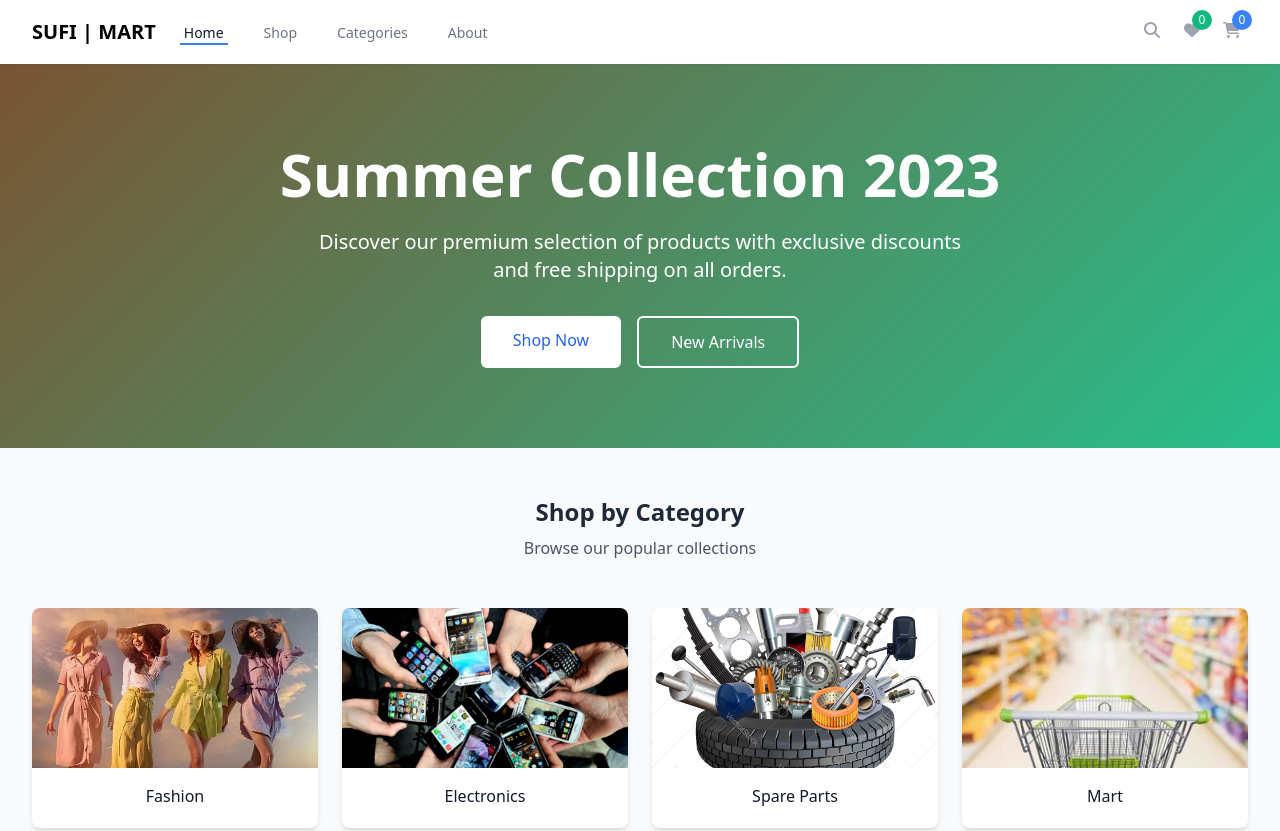
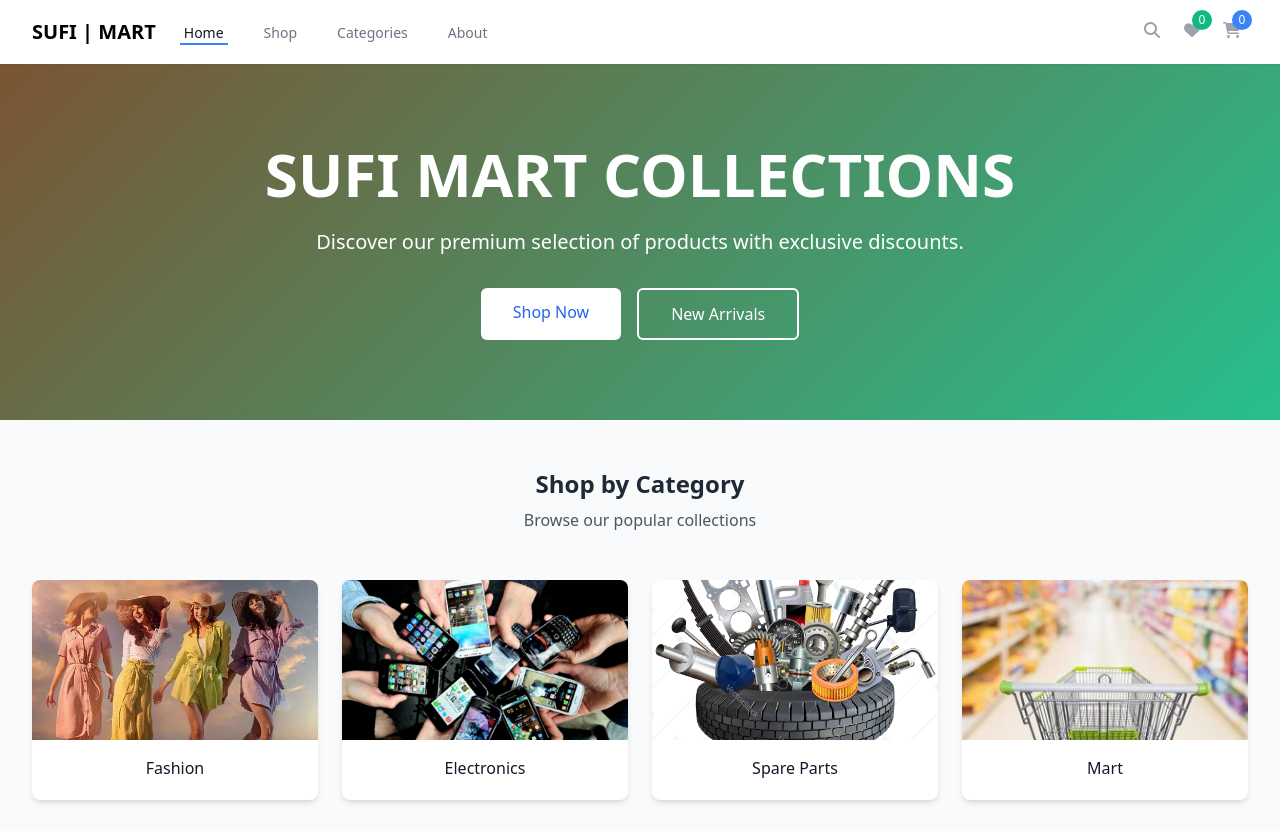
Before and after one commit to shayanali0000/TESTSUFI, a plain HTML site: page index.html in a window 1280 px wide. Shown: the top 831 px of the page. Drawn offline with nearby package versions, Linux system fonts and the light colour scheme.

Commit message:
Update index.html

```diff
--- a/index.html
+++ b/index.html
@@ -150,8 +150,8 @@
     <div class="hero-section text-white">
         <div class="max-w-7xl mx-auto px-4 sm:px-6 lg:px-8 py-20">
             <div class="text-center">
-                <h1 class="text-4xl md:text-5xl lg:text-6xl font-bold mb-6">Summer Collection 2023</h1>
-                <p class="text-lg md:text-xl max-w-2xl mx-auto mb-8">Discover our premium selection of products with exclusive discounts and free shipping on all orders.</p>
+                <h1 class="text-4xl md:text-5xl lg:text-6xl font-bold mb-6">SUFI MART COLLECTIONS</h1>
+                <p class="text-lg md:text-xl max-w-2xl mx-auto mb-8">Discover our premium selection of products with exclusive discounts.</p>
                 <div class="flex justify-center space-x-4">
                     <a href="#products" class="bg-white text-blue-600 px-8 py-3 rounded-md font-medium hover:bg-gray-100 transition duration-300">Shop Now</a>
                     <a href="#" class="border-2 border-white text-white px-8 py-3 rounded-md font-medium hover:bg-white hover:text-blue-600 transition duration-300">New Arrivals</a>
```
